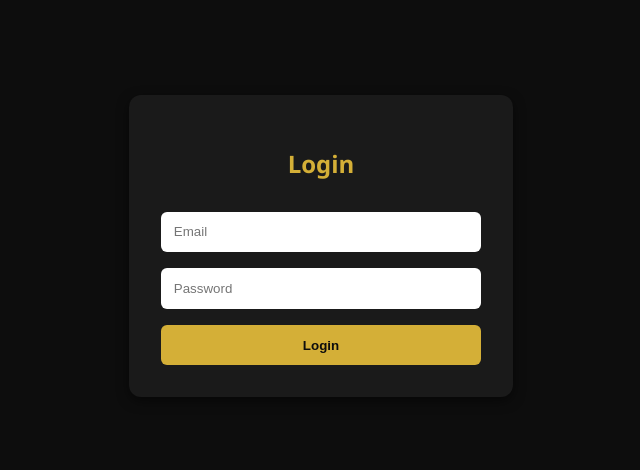
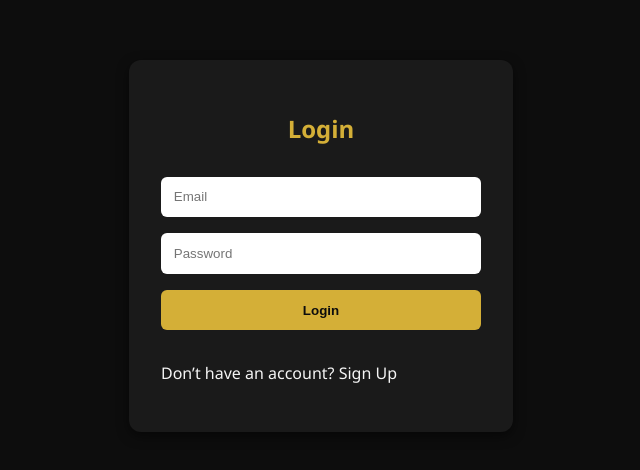
Before and after one commit to YBspotted20045/Grow-rich-investinm, a React (Create React App) app: page /login in a window 1280 px wide. Shown: the part 154-624 px from the top of the page, without its empty margins (319-959 px from the left). Built offline with nearby package versions, Linux system fonts and the light colour scheme.

Commit message:
Update Login.jsx

```diff
--- a/src/Pages/Login.jsx
+++ b/src/Pages/Login.jsx
@@ -1,7 +1,7 @@
 import React, { useState } from "react";
 import "./Login.css";
 import API from "../axios";
-import { useNavigate } from "react-router-dom";
+import { useNavigate, Link } from "react-router-dom";
 
 function Login() {
   const navigate = useNavigate();
@@ -22,6 +22,7 @@ function Login() {
       navigate("/dashboard");
     } catch (error) {
       alert("Invalid credentials");
+    } finally {
       setLoading(false);
     }
   };
@@ -30,6 +31,7 @@ function Login() {
     <div className="login-container">
       <form className="login-form" onSubmit={handleSubmit}>
         <h2>Login</h2>
+
         <input
           type="email"
           name="email"
@@ -48,13 +50,15 @@ function Login() {
           required
           disabled={loading}
         />
+
         <button type="submit" disabled={loading}>
-          {loading ? (
-            <div className="spinner"></div>
-          ) : (
-            "Login"
-          )}
+          {loading ? <div className="spinner"></div> : "Login"}
         </button>
+
+        {/* 🔹 Link to Signup */}
+        <p>
+          Don’t have an account? <Link to="/signup">Sign Up</Link>
+        </p>
       </form>
     </div>
   );
```
